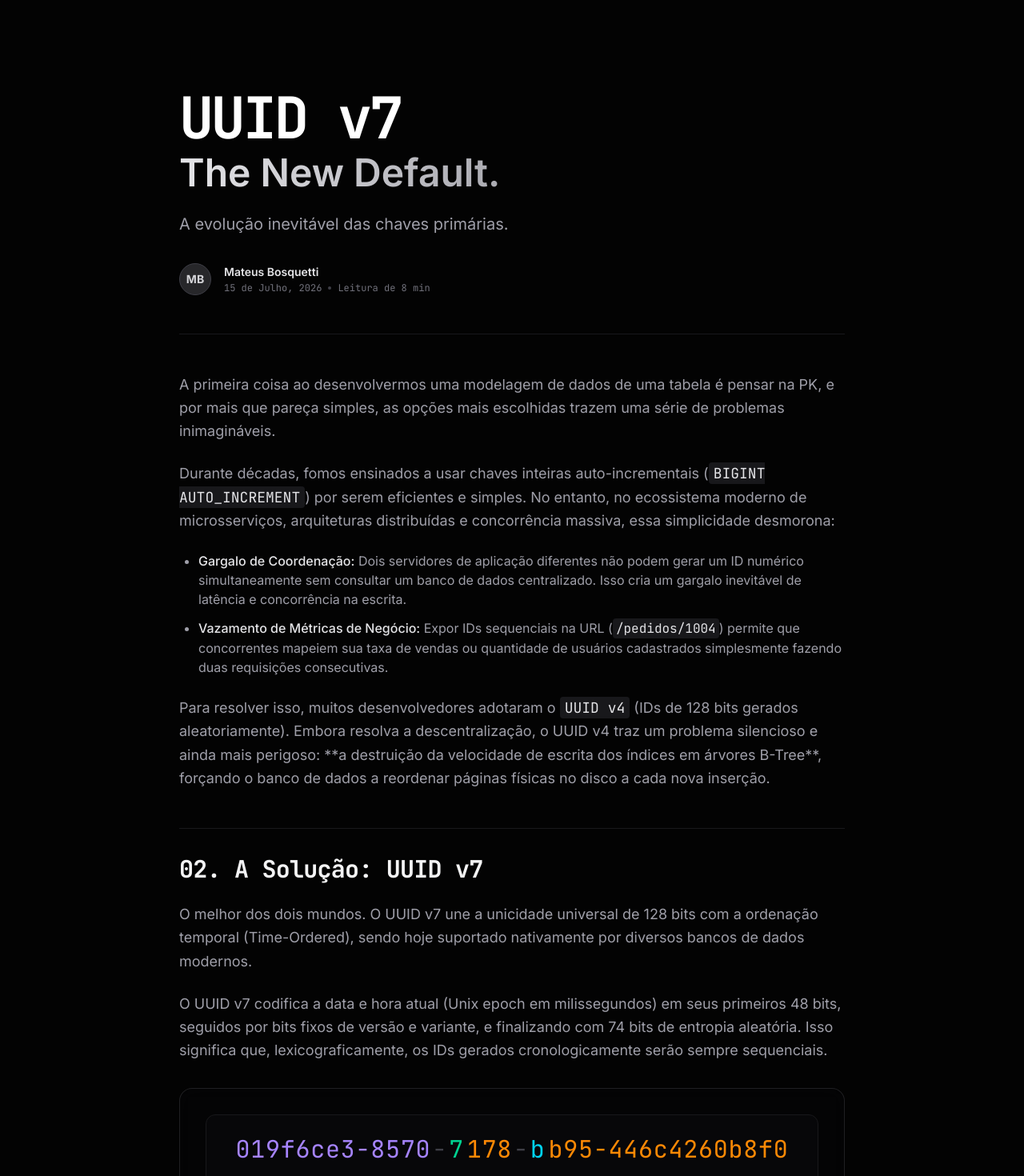
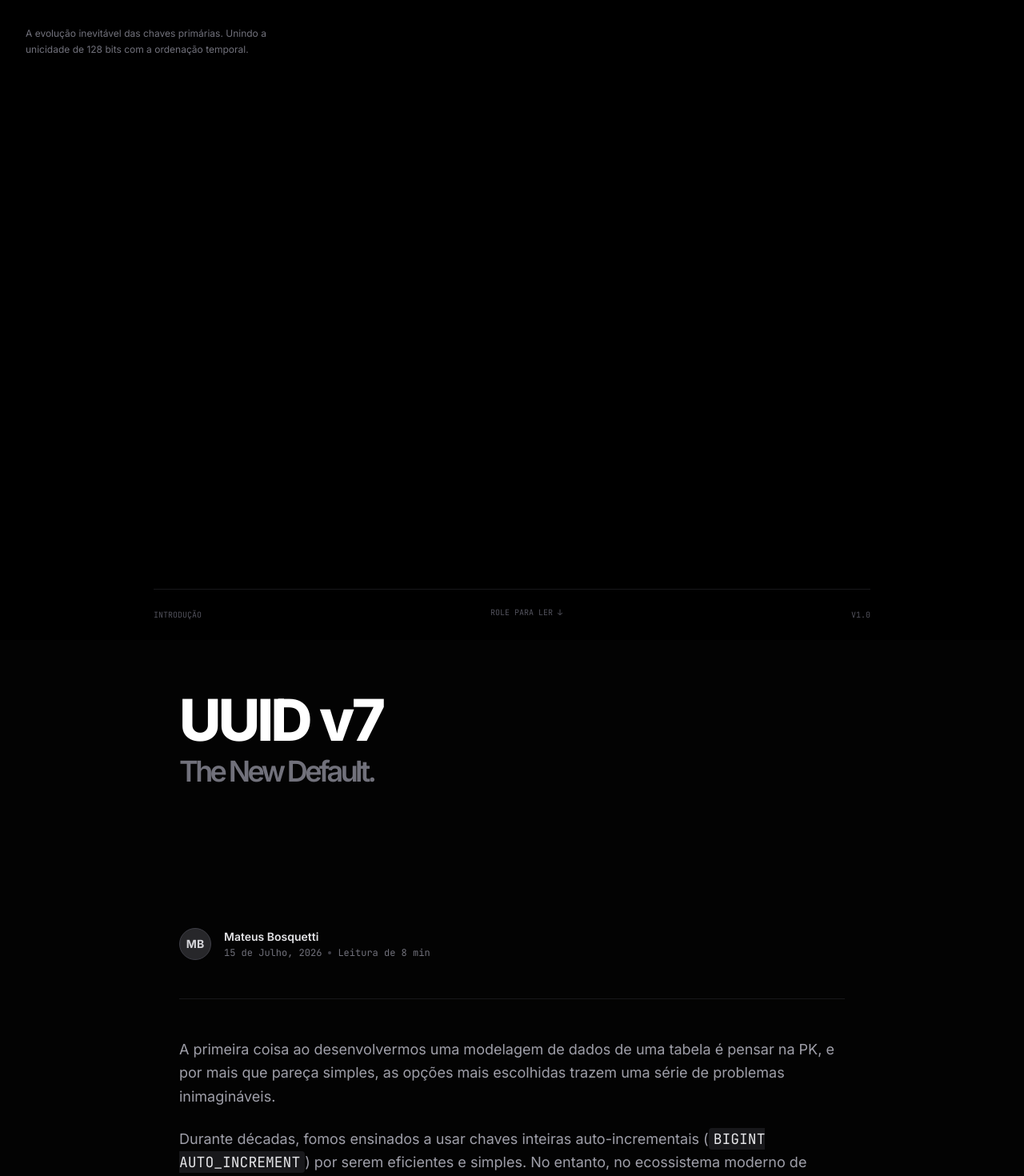
Before and after one commit to mateusbosquetti/UUID-V7---The-New-Default, a Next.js app: page / in a window 1280 px wide. Shown: the top 1470 px of the page at 80% size. Built offline with nearby package versions, Linux system fonts and the light colour scheme.

Commit message:
feat: implement Hero Intro ScrollTrigger and entry animations in page.tsx

```diff
--- a/src/app/page.tsx
+++ b/src/app/page.tsx
@@ -1,26 +1,100 @@
-import React from "react";
+"use client";
+
+import React, { useRef } from "react";
+import { useGSAP } from "@gsap/react";
+import gsap from "gsap";
+import { ScrollTrigger } from "gsap/ScrollTrigger";
 import UuidV7Generator from "@/components/uuid-generator";
 import BTreeSimulator from "@/components/btree-simulator";
 import UrlDecoder from "@/components/url-decoder";
 
+// Register ScrollTrigger plugin
+gsap.registerPlugin(ScrollTrigger);
+
 export default function Home() {
+  const containerRef = useRef<HTMLDivElement>(null);
+  const textRef = useRef<HTMLHeadingElement>(null);
+
+  useGSAP(() => {
+    // 1. Step 1 -> Step 2: Centered to bottom footer-hero and scale up after 1s
+    const introTl = gsap.timeline();
+
+    // Determine responsive values
+    const isMobile = window.innerWidth < 768;
+    const targetY = isMobile ? "22vh" : "28vh";
+    const targetScale = isMobile ? 1.3 : 1.8;
+
+    introTl.fromTo(
+      textRef.current,
+      { y: 0, scale: 1 },
+      {
+        y: targetY,
+        scale: targetScale,
+        duration: 1.0,
+        delay: 1.0,
+        ease: "power3.inOut",
+      }
+    );
+
+    // 2. Step 2 -> Step 3: Scroll-driven shrink and move to top of article (H1 position)
+    gsap.to(textRef.current, {
+      scrollTrigger: {
+        trigger: containerRef.current,
+        start: "top top",
+        end: "100vh top", // Entire first viewport scroll duration
+        scrub: true,
+        pin: textRef.current, // Pin the text relative to the screen during scroll
+        pinSpacing: false,
+      },
+      y: 0, // Align exactly back to natural top flow
+      scale: 1, // Reset scale back to H1 size
+      ease: "none",
+    });
+  }, { scope: containerRef });
+
   return (
-    <div className="flex min-h-screen flex-col overflow-x-clip bg-[#030303]">
-      <main className="mx-auto w-full max-w-4xl flex-1 px-6 pt-24 pb-16 md:px-8 md:pt-28 md:pb-24">
-        {/* HEADER / HERO */}
-        <header className="flex flex-col border-b border-zinc-900 pb-12 mb-12">
-          <h1 className="mb-6 font-mono text-5xl font-bold tracking-tighter text-white md:text-7xl">
+    <div ref={containerRef} className="flex min-h-screen flex-col overflow-x-clip bg-[#030303]">
+
+      {/* HERO SECTION (100vh) */}
+      <section className="h-screen w-full flex flex-col justify-between items-center relative overflow-hidden bg-black text-white px-6 z-10 select-none">
+        {/* Subtle dark glow */}
+        <div className="absolute inset-0 bg-radial-gradient from-zinc-950 via-black to-black opacity-70 pointer-events-none" />
+
+        {/* Top-Left metadata */}
+        <div className="absolute top-8 left-8 max-w-xs text-xs text-zinc-500 font-sans leading-relaxed">
+          A evolução inevitável das chaves primárias. Unindo a unicidade de 128 bits com a ordenação temporal.
+        </div>
+
+        {/* Spacer for centered layout */}
+        <div className="flex-1" />
+
+        {/* Hero Footer navigation details */}
+        <div className="w-full max-w-4xl mx-auto border-t border-zinc-900 py-6 flex justify-between items-center text-[10px] font-mono text-zinc-600">
+          <span>INTRODUÇÃO</span>
+          <span className="animate-bounce">ROLE PARA LER ↓</span>
+          <span>V1.0</span>
+        </div>
+      </section>
+
+      {/* ARTICLE BODY */}
+      <main className="mx-auto w-full max-w-4xl flex-1 px-6 pt-16 pb-16 md:px-8 md:pb-24 z-20">
+
+        {/* Anchor point where the H1 will settle and continue normal scroll */}
+        <header className="flex flex-col border-b border-zinc-900 pb-12 mb-12 relative">
+
+          {/* Pinned target title element */}
+          <h1
+            ref={textRef}
+            className="font-sans font-extrabold tracking-tighter text-white text-5xl md:text-7xl select-none flex flex-col origin-center"
+          >
             UUID v7
-            <span className="block mt-2 bg-gradient-to-r from-zinc-200 to-zinc-500 bg-clip-text text-transparent text-4xl md:text-5xl font-sans font-semibold tracking-normal">
+            <span className="block text-3xl md:text-4xl text-zinc-500 font-semibold mt-2">
               The New Default.
             </span>
           </h1>
 
-          <div className="flex flex-col md:flex-row md:items-center justify-between gap-6">
-            <p className="max-w-2xl text-xl text-zinc-400 leading-relaxed font-sans">
-              A evolução inevitável das chaves primárias.
-            </p>
-          </div>
+          {/* Spacer height equal to the H1's height to prevent page layout jump */}
+          <div className="h-28 md:h-36 pointer-events-none" />
 
           {/* AUTHOR METADATA */}
           <div className="mt-8 flex items-center gap-4">
@@ -138,7 +212,7 @@ export default function Home() {
       </main>
 
       {/* FOOTER */}
-      <footer className="mt-auto w-full border-t border-zinc-900 bg-[#060606]">
+      <footer className="mt-auto w-full border-t border-zinc-900 bg-[#060606] z-30">
         <div className="mx-auto flex w-full max-w-4xl flex-col gap-6 px-6 py-10 md:flex-row md:items-center md:justify-between md:px-8">
           <p className="text-xs tracking-[0.3em] text-zinc-600 uppercase font-mono">
             UUID V7 vs Outros IDs
```
